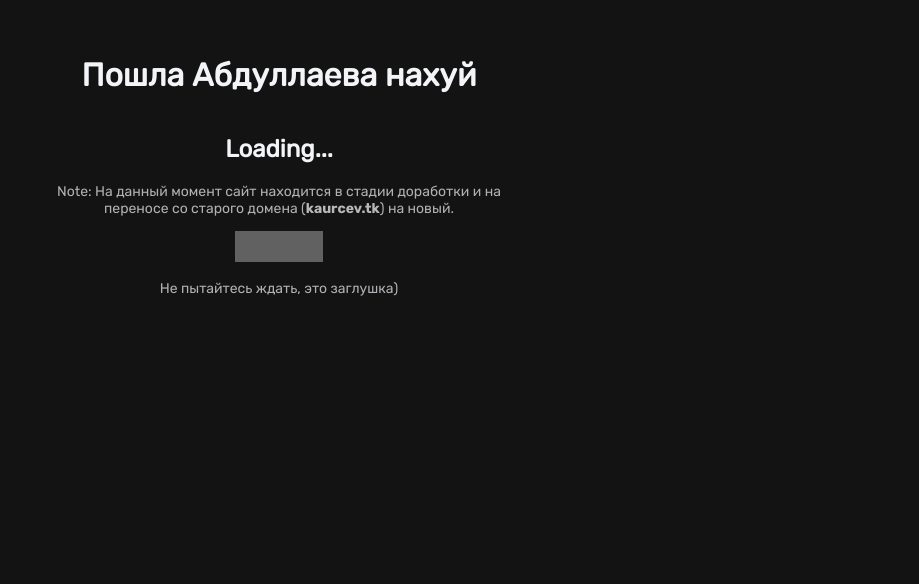
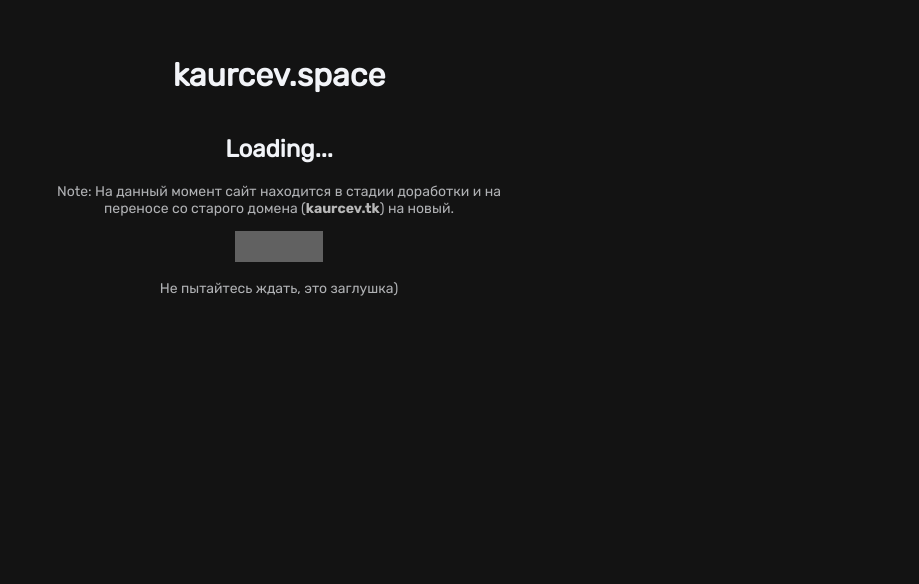
Before and after one commit to kaurcev/kaurcev.space, a plain HTML site: page index.html in a window 1280 px wide. Shown: the part 154-738 px from the top of the page, without its empty margins (361-1280 px from the left). Drawn offline with Linux system fonts and the light colour scheme; grey boxes are pictures that could not be loaded; a script that the page names is missing.

Commit message:
Update index.html

```diff
--- a/index.html
+++ b/index.html
@@ -44,7 +44,7 @@
   <meta name="yandex-verification" content="93bf5a1cea3e8004" />
 </head>
 <body class="center">
-    <h1>Пошла Абдуллаева нахуй</h1>
+    <h1>kaurcev.space</h1>
     <h2>Loading...</h2>
     <p class="mini">Note: На данный момент сайт находится в стадии доработки и на переносе со старого домена (<a href="//kaurcev.tk">kaurcev.tk</a>) на новый.</p>
     <p class="panel">
```
